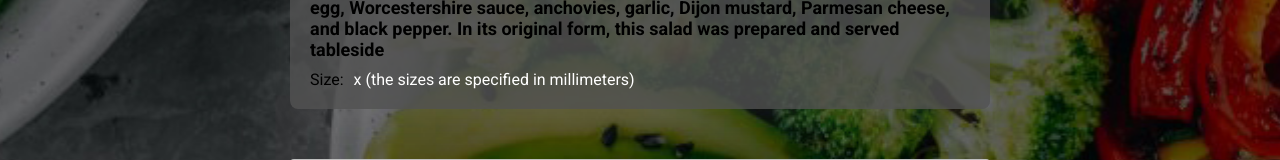
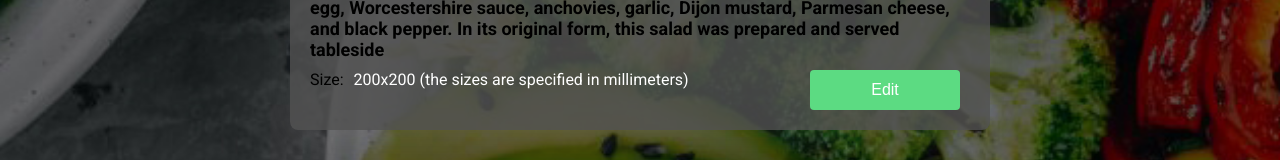
Before and after one commit to barserkaua/React-redux-product-menu, a React (Create React App) app: page /1 in a window 1280 px wide. Shown: the part 546-706 px from the top of the page. Built offline with nearby package versions, Linux system fonts and the light colour scheme; data requests are answered from the project's data file.

Commit message:
fixed some bugs (delete product)

```diff
--- a/src/actions/index.js
+++ b/src/actions/index.js
@@ -57,6 +57,13 @@ const commentDelete = (index) => {
     };
 };
 
+const editComment = (index) => {
+    return {
+        type: 'EDIT_COMMENT',
+        payload: index
+    };
+};
+
 export {
     menuLoaded,
     menuRequested,
@@ -67,4 +74,5 @@ export {
     commentLoaded,
     commentAdd,
     commentDelete,
+    editComment
 };
--- a/src/components/pages/itemPage.css
+++ b/src/components/pages/itemPage.css
@@ -24,8 +24,10 @@
 .menu__item{
     position: relative;
 }
-.menu__size {
-    display: block;
+
+.menu_bottom_line {
+    display: flex;
+    justify-content: space-between;
 }
 
 .menu__size span{
@@ -82,6 +84,22 @@
     perspective: 1000px;
 }
 
+.edit_btn {
+    width: 150px;
+    height: 40px;
+    border: none;
+    background-color: #5cdb82;
+    border-radius: 4px;
+    color: #fff;
+    font-size: 16px;
+    cursor: pointer;
+    margin-right: 10px;
+}
+
+.edit_btn:hover {
+    opacity: 0.7;
+}
+
 @keyframes shake {
     10%, 90% {
         transform: translate3d(-1px, 0, 0);
--- a/src/components/pages/itemPage.js
+++ b/src/components/pages/itemPage.js
@@ -1,8 +1,8 @@
 import React, {Component} from 'react';
-import { connect } from 'react-redux';
+import {connect, useDispatch} from 'react-redux';
 import WithRestoService from '../hoc/';
 import Spinner from '../spinner';
-import {menuLoaded, menuRequested, menuError, commentLoaded} from '../../actions';
+import {menuLoaded, menuRequested, menuError, commentLoaded, editComment} from '../../actions';
 import MenuItemAddComment from "../menu-item-add-comment";
 
 import './itemPage.css';
@@ -25,7 +25,6 @@ class ItemPage extends Component {
 
     }
 
-
     render() {
         if(this.props.loading) {
             return (
@@ -37,7 +36,7 @@ class ItemPage extends Component {
 
         // looking for the id element what we need
         const item = this.props.menuItems.find(el => +el.id === +this.props.match.params.id)
-        const{name, count, imageUrl, description, weight, width, height} = item;
+        const{name, count, imageUrl, description, weight, width, height, id} = item;
 
         // we get comments from the file db.json
         const {comments} = this.props
@@ -66,8 +65,13 @@ class ItemPage extends Component {
                         <div className="menu__weight">Weight: <span>{weight}g</span></div>
                         <div className="menu__count">Count: <span>{count}</span></div>
                         <p className="menu__description">description: <span>{description}</span></p>
-                        <div className="menu__size">Size:
-                            <span>{width}x{height} (the sizes are specified in millimeters)</span>
+                        <div className="menu_bottom_line">
+                            <div className="menu__size">Size:
+                                <span>{width}x{height} (the sizes are specified in millimeters)</span>
+                            </div>
+                            <button className="edit_btn">
+                                Edit
+                            </button>
                         </div>
                     </div>
                 </div>
--- a/src/db.json
+++ b/src/db.json
@@ -6,10 +6,8 @@
       "imageUrl": "https://static.1000.menu/img/content/21458/-salat-cezar-s-kr-salat-cezar-s-krevetkami-s-maionezom_1501173720_1_max.jpg",
       "description": "A Caesar salad (also spelled Cesar and Cesare) is a green salad of romaine lettuce and croutons dressed with lemon juice (or lime juice), olive oil, egg, Worcestershire sauce, anchovies, garlic, Dijon mustard, Parmesan cheese, and black pepper.\n\nIn its original form, this salad was prepared and served tableside",
       "weight": 220,
-      "size": {
-        "width": 200,
-        "height": 200
-      },
+      "width": 200,
+      "height": 200,
       "id": 1
     },
     {
@@ -18,10 +16,8 @@
       "imageUrl": "https://upload.wikimedia.org/wikipedia/commons/c/c8/Pizza_Margherita_stu_spivack.jpg",
       "description": "Pizza margherita, as the Italians call it, is a simple pizza hailing from Naples. When done right, margherita pizza features a bubbly crust, crushed San Marzano tomato sauce, fresh mozzarella and basil, a drizzle of olive oil, and a sprinkle of salt. ... This pizza is simple, fresh and a guaranteed crowd pleaser.",
       "weight": 420,
-      "size": {
-        "width": 300,
-        "height": 300
-      },
+      "width": 300,
+      "height": 300,
       "id": 2
     },
     {
@@ -30,10 +26,8 @@
       "imageUrl": "https://www.pizzanapoletana.org/struttura/pagine_bicolor/mobile/decalogo_avpn_1.jpg",
       "description": "Neapolitan pizza also known as Naples-style pizza, is a style of pizza made with tomatoes and mozzarella cheese. ... This style of pizza gave rise to the New York-style pizza that was first made by Italian immigrants to the United States in the early 20th century.",
       "weight": 680,
-      "size": {
-        "width": 400,
-        "height": 400
-      },
+      "width": 400,
+      "height": 400,
       "id": 3
     },
     {
@@ -42,10 +36,8 @@
       "imageUrl": "https://assets.epicurious.com/photos/576454fb42e4a5ed66d1df6b/master/pass/greek-salad.jpg",
       "description": "Greek salad, is a dish from Greece. It is commonly served as a part of a traditional Greek meal. It is one of the most popular salads in Greece and Cyprus. This is because it is light, refreshing and easy to make.",
       "weight": 320,
-      "size": {
-        "width": 250,
-        "height": 250
-      },
+      "width": 250,
+      "height": 250,
       "id": 4
     },
     {
@@ -54,10 +46,8 @@
       "imageUrl": "https://i.cbc.ca/1.4491288.1516208229!/fileImage/httpImage/image.jpg_gen/derivatives/16x9_780/cowboysteak.jpg",
       "description": "Rich, juicy and very flavorful, with generous marbling throughout. A cowboy steak has a short frenched bone; the tomahawk, a long frenched bone.",
       "weight": 500,
-      "size": {
-        "width": 310,
-        "height": 310
-      },
+      "width": 310,
+      "height": 310,
       "id": 5
     },
     {
--- a/src/reducers/index.js
+++ b/src/reducers/index.js
@@ -60,11 +60,11 @@ const reducer = (state = initialState, action) => {
                         ...state.menu.slice(0, itemIndex),
                         ...state.menu.slice(itemIndex+1)
                     ]
-                console.log(newMenu)
-                let json = JSON.stringify(Object.fromEntries(newMenu));
-                postData('http://localhost:3000/menu', json)
-                    .then(data => console.log(data))
-                    .catch(console.log("Error"))
+                // console.log(newMenu)
+                // let json = JSON.stringify(Object.fromEntries(newMenu));
+                // postData('http://localhost:3000/menu', json)
+                //     .then(data => console.log(data))
+                //     .catch(console.log("Error"))
                 return {
                     ...state,
                     menu: newMenu
@@ -141,7 +141,11 @@ const reducer = (state = initialState, action) => {
                     ...state
                 }
             }
-
+        case 'EDIT_COMMENT':
+            console.log(action.payload)
+            return {
+                ...state
+            }
         default:
             return state;
     }
```
